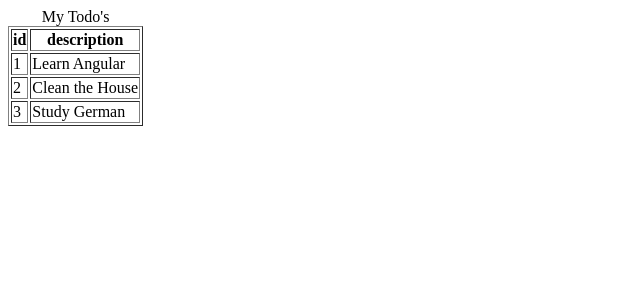
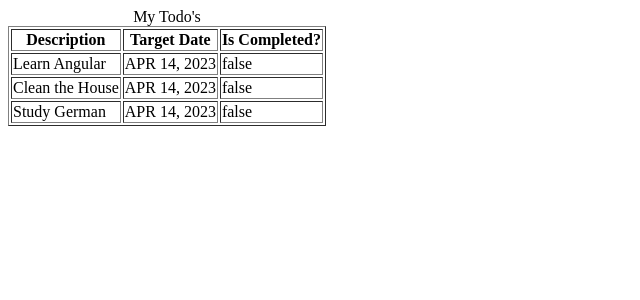
Before and after one commit to snhkn/todoApp, an Angular app: page /todos in a window 1280 px wide. Shown: the top 300 px of the page, without its empty margins (0-640 px from the left). Built offline with nearby package versions, Linux system fonts and the light colour scheme.

Commit message:
Create a Todo class

```diff
--- a/src/app/list-todos/list-todos.component.html
+++ b/src/app/list-todos/list-todos.component.html
@@ -2,15 +2,17 @@
     <caption>My Todo's</caption>
     <thead>
         <tr>
-            <th>id</th>
-            <th>description</th>
+            <th>Description</th>
+            <th>Target Date</th>
+            <th>Is Completed?</th>
         </tr>
     </thead>
     <tbody>
         <!--for(Todo todo : todos)-->
         <tr *ngFor="let todo of todos">
-            <td>{{todo.id}}</td>
             <td>{{todo.description}}</td>
+            <td>{{todo.targetDate | date | uppercase}} </td>
+            <td>{{todo.done}}</td>
         </tr>
     </tbody>
 </table>
--- a/src/app/list-todos/list-todos.component.ts
+++ b/src/app/list-todos/list-todos.component.ts
@@ -1,4 +1,15 @@
 import { Component, OnInit } from '@angular/core';
+
+export class Todo{
+
+  constructor(
+    public id : number,
+    public description : string,
+    public done : boolean,
+    public targetDate : Date
+  ){}
+
+}
 
 @Component({
   selector: 'app-list-todos',
@@ -8,15 +19,11 @@
 export class ListTodosComponent implements OnInit {
 
   todos = [
-    {id: 1, description : 'Learn Angular'},
-    {id: 2, description :'Clean the House'},
-    {id: 3, description : 'Study German'}
+    new Todo(1, 'Learn Angular', false , new Date()),
+    new Todo(2, 'Clean the House', false , new Date()),
+    new Todo(3, 'Study German', false , new Date())
   ]
 
-  // todo = {
-  //   id : 1,
-  //   description : 'Learn to Dance'
-  // }
   constructor(){}
 
   ngOnInit(): void {
```
